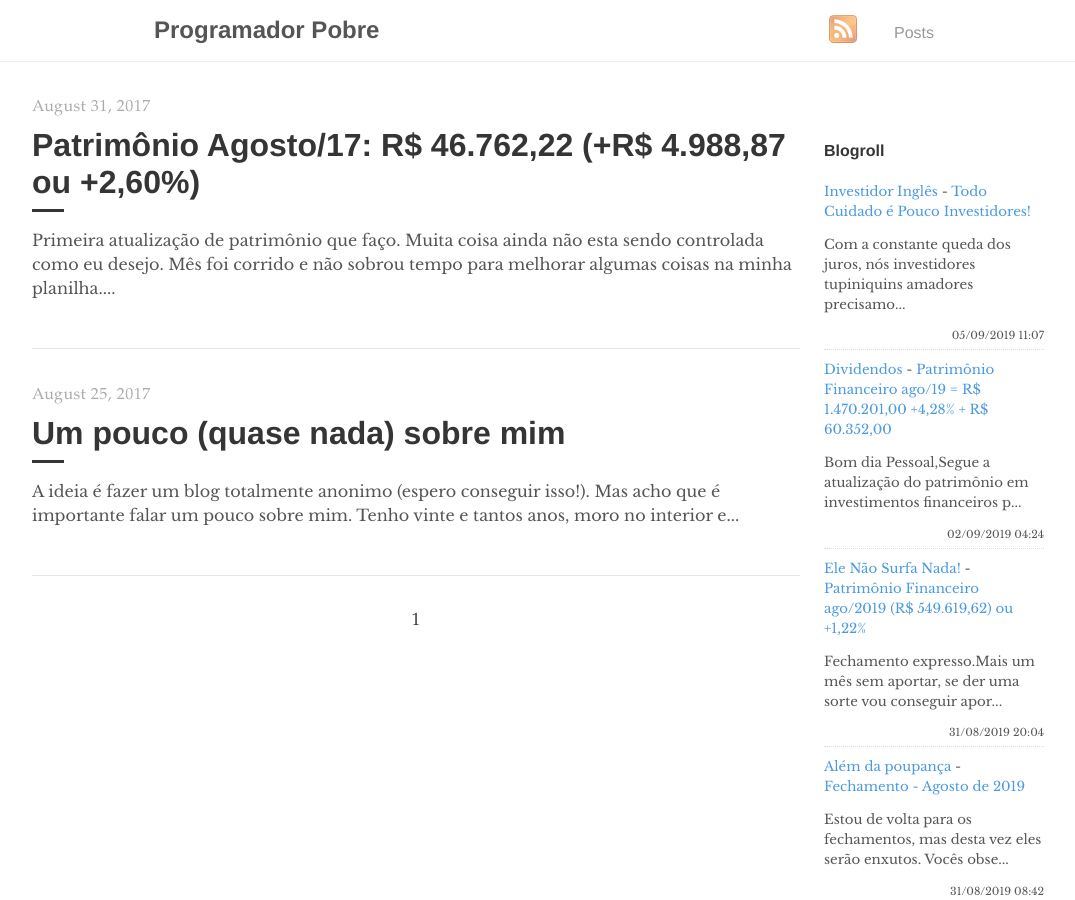
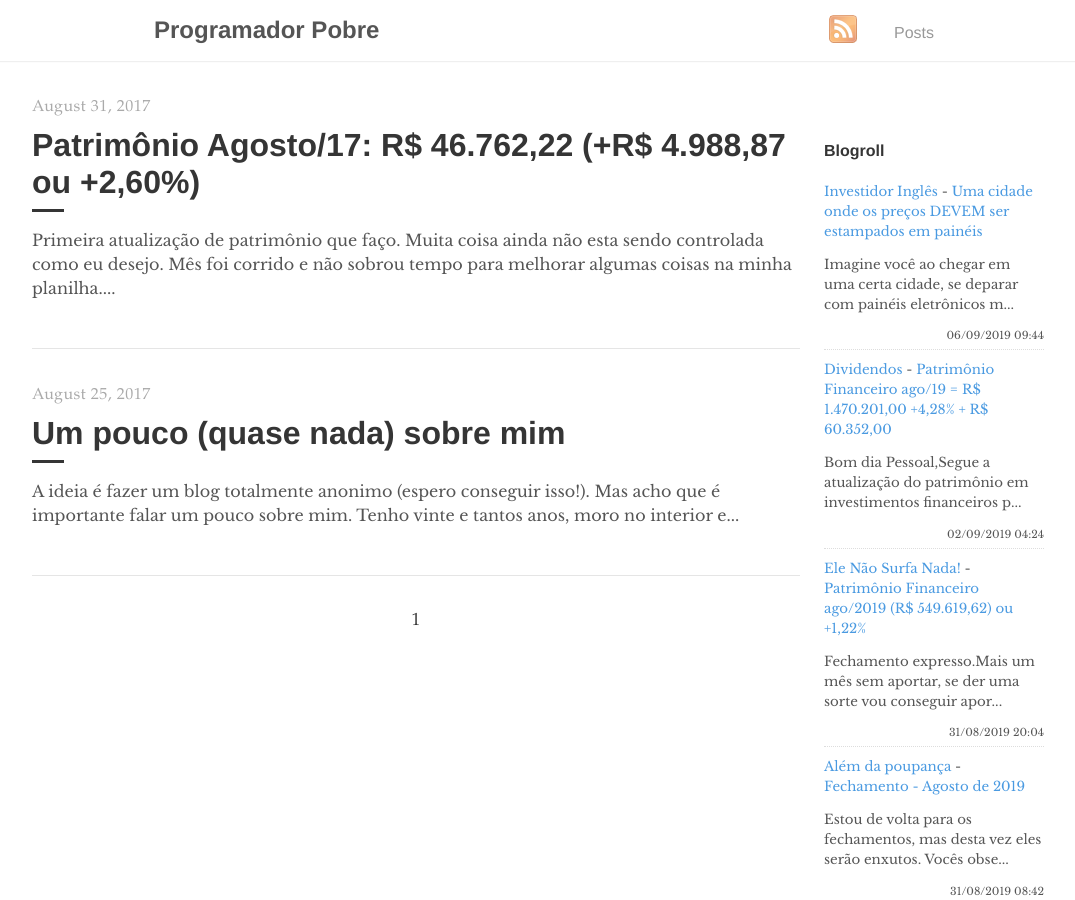
Before and after one commit to programadorpobre/programadorpobre.github.io, a Jekyll site: the page built from index.html, in a window 1280 px wide and 900 px high. Shown: the whole window, without its empty margins (96-1171 px from the left). Built offline with Jekyll 4.4.1, drawn with Linux system fonts in a browser that asks for light colours; the list of posts is cut into pages by our own code; comment, search, counter and statistics services are not loaded.

Commit message:
[ci skip] travis #762

```diff
--- a/_includes/feed-entries.html
+++ b/_includes/feed-entries.html
@@ -1,7 +1,7 @@
 <div class="feed-entry">
-    <a class="feed-entry-site-name" href="https://www.investidoringles.com/">Investidor Inglês</a> - <a class="feed-entry-title" href="https://www.investidoringles.com/2019/09/todo-cuidado-e-pouco-investidores.html">Todo Cuidado é Pouco Investidores!</a>
-    <p class="feed-entry-summary">Com a constante queda dos juros, nós investidores tupiniquins amadores precisamo...</p>
-    <time datetime="2019-09-05T11:07:00.001-03:00">05/09/2019 11:07</time>
+    <a class="feed-entry-site-name" href="https://www.investidoringles.com/">Investidor Inglês</a> - <a class="feed-entry-title" href="https://www.investidoringles.com/2019/09/bem-vindos-a-cidade-ficticia-do-ingles.html">Uma cidade onde os preços DEVEM ser estampados em painéis</a>
+    <p class="feed-entry-summary">Imagine você ao chegar em uma certa cidade, se deparar com painéis eletrônicos m...</p>
+    <time datetime="2019-09-06T09:44:00.000-03:00">06/09/2019 09:44</time>
 </div>
 <div class="feed-entry">
     <a class="feed-entry-site-name" href="http://bonsdividendos.blogspot.com/">Dividendos</a> - <a class="feed-entry-title" href="http://bonsdividendos.blogspot.com/2019/09/patrimonio-financeiro-ago19-r-147020100.html">Patrimônio Financeiro ago/19 = R$ 1.470.201,00 +4,28% + R$ 60.352,00</a>
```
